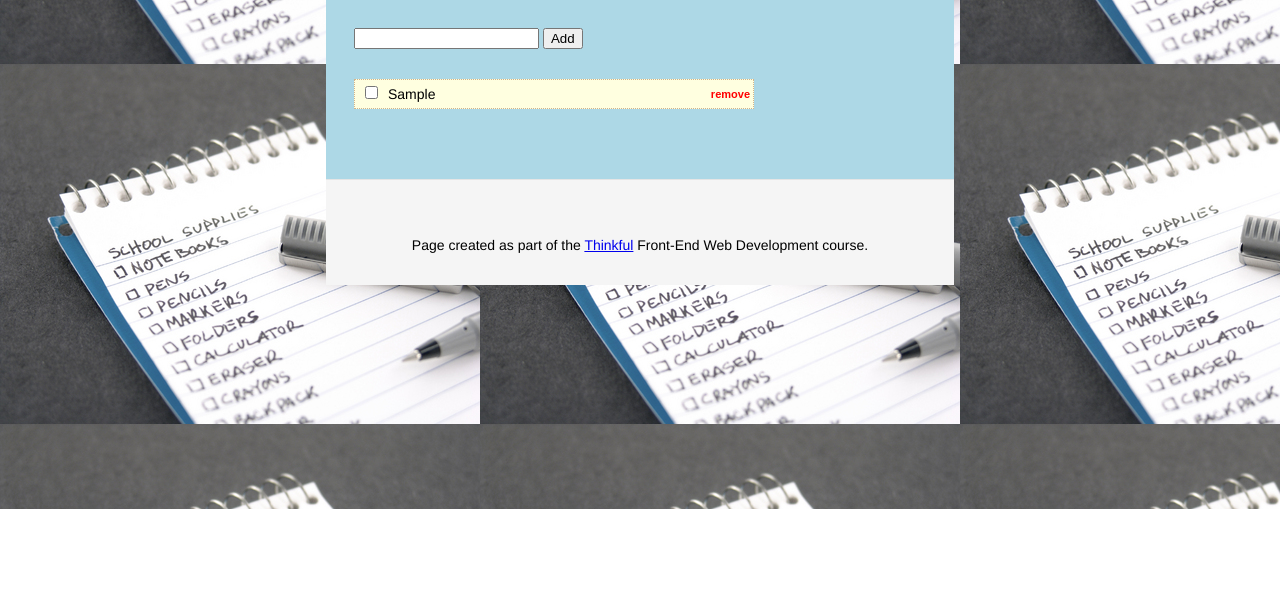
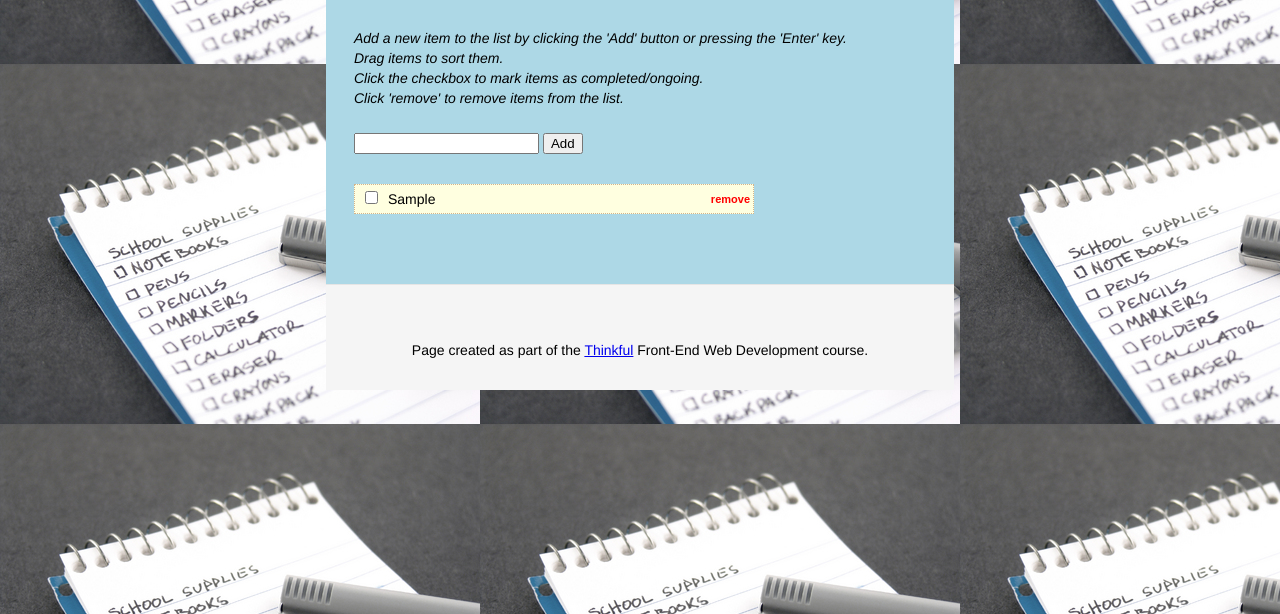
Before and after one commit to mwhelan/Thinkful_ShoppingList, a plain HTML site: page index.html in a window 1280 px wide. Both pictures are taken after typing "Sample" into the empty fields and a click on the input "Add". Shown: the part 296-910 px from the top of the page. Before the commit the page ends 805 px from the top, so only its background shows below. Drawn offline with nearby package versions, Linux system fonts and the light colour scheme.

Commit message:
made the list sortable

```diff
--- a/css/main.css
+++ b/css/main.css
@@ -49,6 +49,14 @@ footer {
     margin-top: 25px;
 }
 
+#instructions {
+    margin-bottom: 25px;
+}
+
+#instructions li {
+    font-style: italic;
+}
+
 #list {
   margin-top: 30px;
   width: 400px;
@@ -68,12 +76,16 @@ footer {
     margin: 0px 10px;
 }
 
-li {
+#list li {
     line-height: 2;
     border: 1px tan dotted;
     background-color: lightyellow;
 }
 
+#list li:hover {
+    cursor: pointer;
+}
+
 .completed {
     text-decoration: line-through;
 }
--- a/index.html
+++ b/index.html
@@ -5,7 +5,8 @@
 	<title></title>
 	<link rel="stylesheet" href="css/reset.css">
 	<link rel="stylesheet" href="css/main.css">
-	<script src="http://code.jquery.com/jquery.min.js"></script>
+	<script src="http://code.jquery.com/jquery-1.8.2.js"></script>
+	<script src="http://code.jquery.com/ui/1.9.1/jquery-ui.js"></script>
 	<script src="js/app.js"></script>
 </head>
 <body>
@@ -16,10 +17,17 @@
 
 		<div id="content">
 
-				<input type="text" name="newItemTextBox" id="newItemTextBox">
-				<input type="submit" value="Add" name="AddButton" id="AddButton">
+			<ul id="instructions">
+				<li>Add a new item to the list by clicking the 'Add' button or pressing the 'Enter' key.</li>
+				<li>Drag items to sort them.</li>
+				<li>Click the checkbox to mark items as completed/ongoing.</li>
+				<li>Click 'remove' to remove items from the list.</li>
+			</ul>
 
-				<ul id="list"></ul>
+			<input type="text" name="newItemTextBox" id="newItemTextBox">
+			<input type="submit" value="Add" name="AddButton" id="AddButton">
+
+			<ul id="list"></ul>
 
 		</div><!-- end of content -->
 
--- a/js/app.js
+++ b/js/app.js
@@ -29,6 +29,11 @@ $(document).ready(function() {
 		else
 			item.removeClass("completed");
 	});
+
+	/* add sorting to list */
+	$("#list").sortable({
+		placeholder: "ui-sortable-placeholder"
+    });
 });
 
 function addItem() {
@@ -43,7 +48,7 @@ function addItem() {
 }
 
 function createListItem(newItem) {
-	var listItem = "<li><input type='checkbox'>";
+	var listItem = "<li class='ui-state-default'><input type='checkbox'>";
 	listItem += "<span>" + newItem + "</span>";
 	listItem += "<a href='#'>remove</a></li>";
 	return listItem;
```
